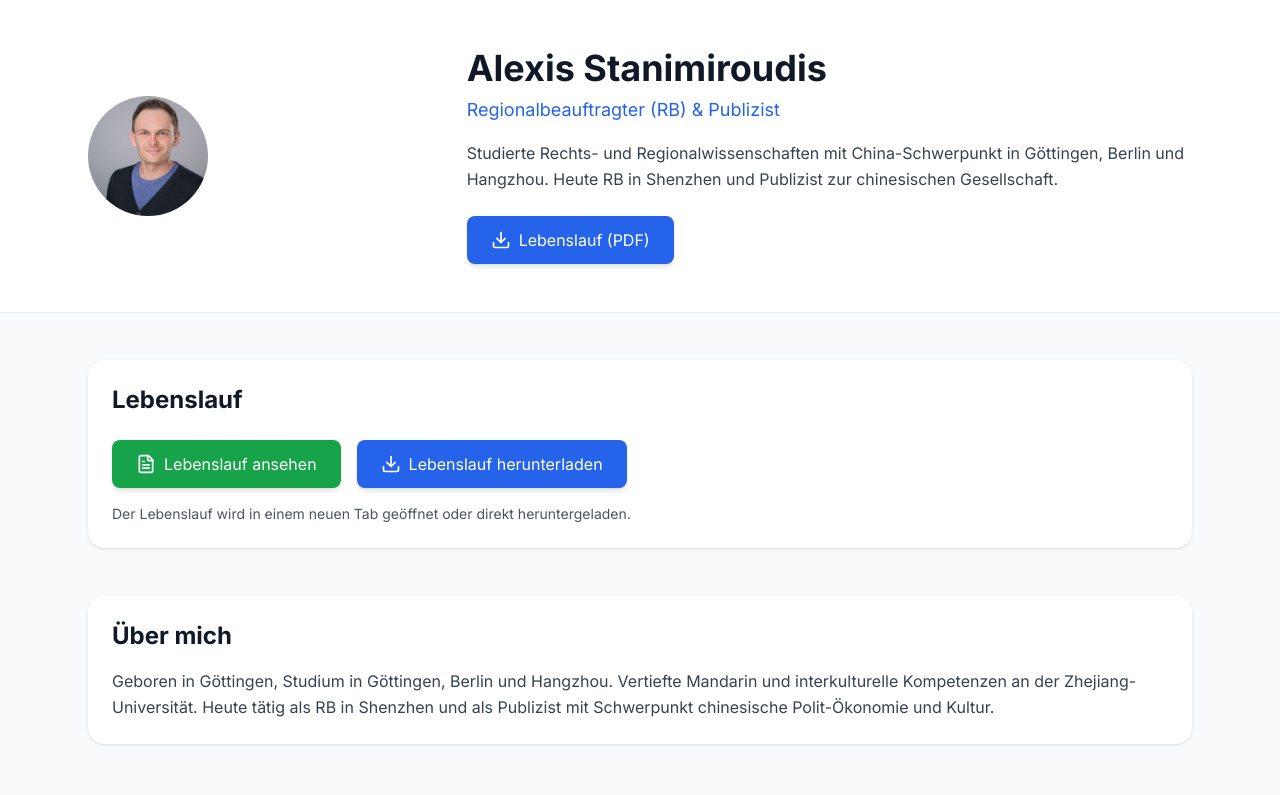
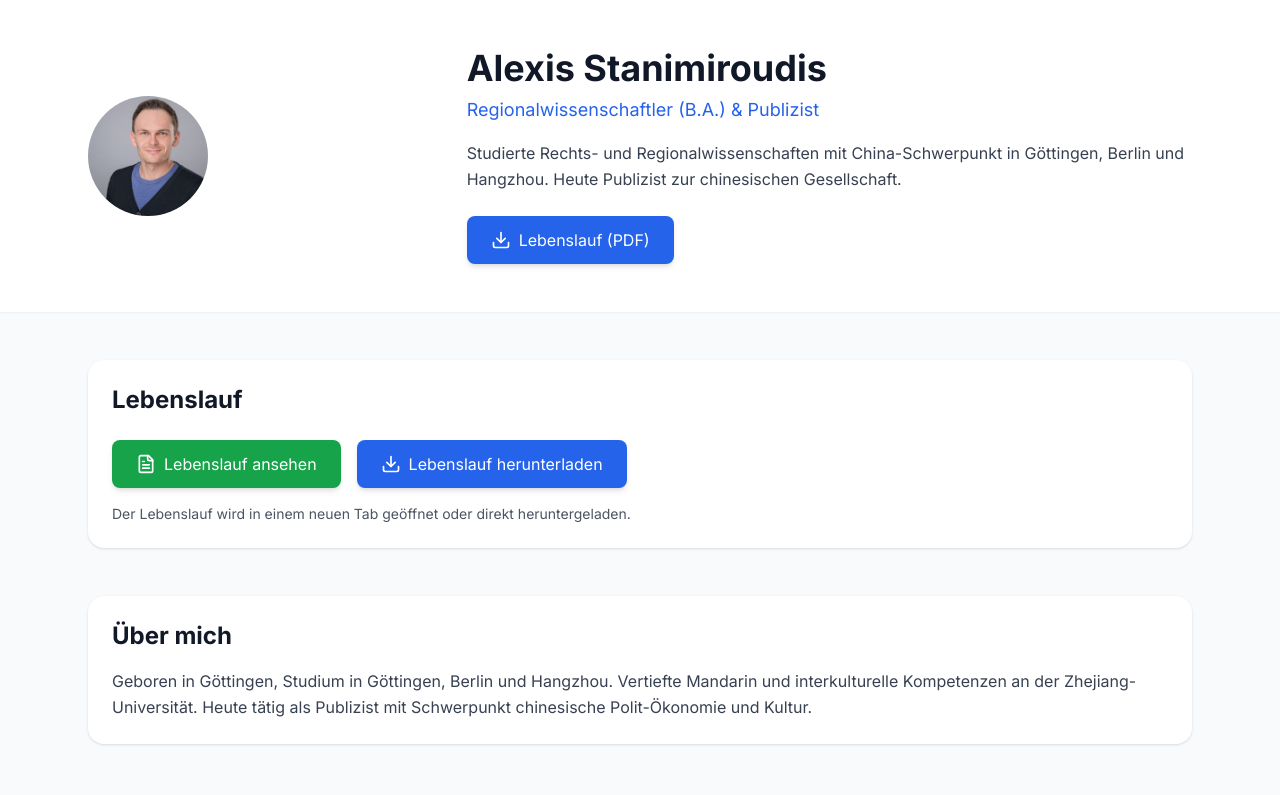
Before and after one commit to stanimia81/alexis-website, a React (Vite) app: page / in a window 1280 px wide. Shown: the top 795 px of the page. Built offline with nearby package versions, Linux system fonts and the light colour scheme.

Commit message:
Update App.jsx

```diff
--- a/src/App.jsx
+++ b/src/App.jsx
@@ -24,12 +24,12 @@ export default function App() {
           <div className="md:col-span-2">
             <h1 className="text-4xl font-bold">Alexis Stanimiroudis</h1>
             <h2 className="text-lg text-blue-600 mt-2">
-              Regionalbeauftragter (RB) & Publizist
+              Regionalwissenschaftler (B.A.) & Publizist
             </h2>
             <p className="mt-4 text-gray-700 leading-relaxed">
               Studierte Rechts- und Regionalwissenschaften mit China-Schwerpunkt in Göttingen,
-              Berlin und Hangzhou. Heute RB in Shenzhen und Publizist zur chinesischen
-              Gesellschaft.
+              Berlin und Hangzhou. Heute Publizist zur chinesischen
+             Gesellschaft.
             </p>
             {/* Lebenslauf Download Button im Header */}
             <div className="mt-6">
@@ -82,7 +82,7 @@ export default function App() {
           <p className="leading-relaxed text-gray-700">
             Geboren in Göttingen, Studium in Göttingen, Berlin und Hangzhou.
             Vertiefte Mandarin und interkulturelle Kompetenzen an der Zhejiang-Universität.
-            Heute tätig als RB in Shenzhen und als Publizist mit Schwerpunkt
+            Heute tätig als Publizist mit Schwerpunkt
             chinesische Polit-Ökonomie und Kultur.
           </p>
         </section>
```
